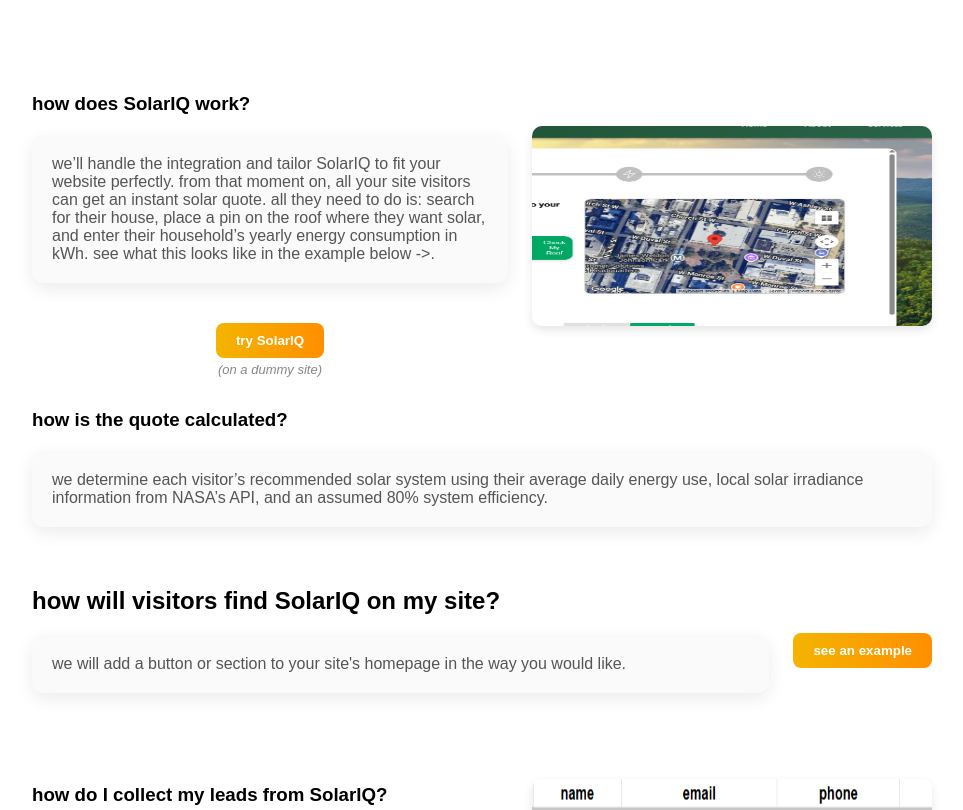
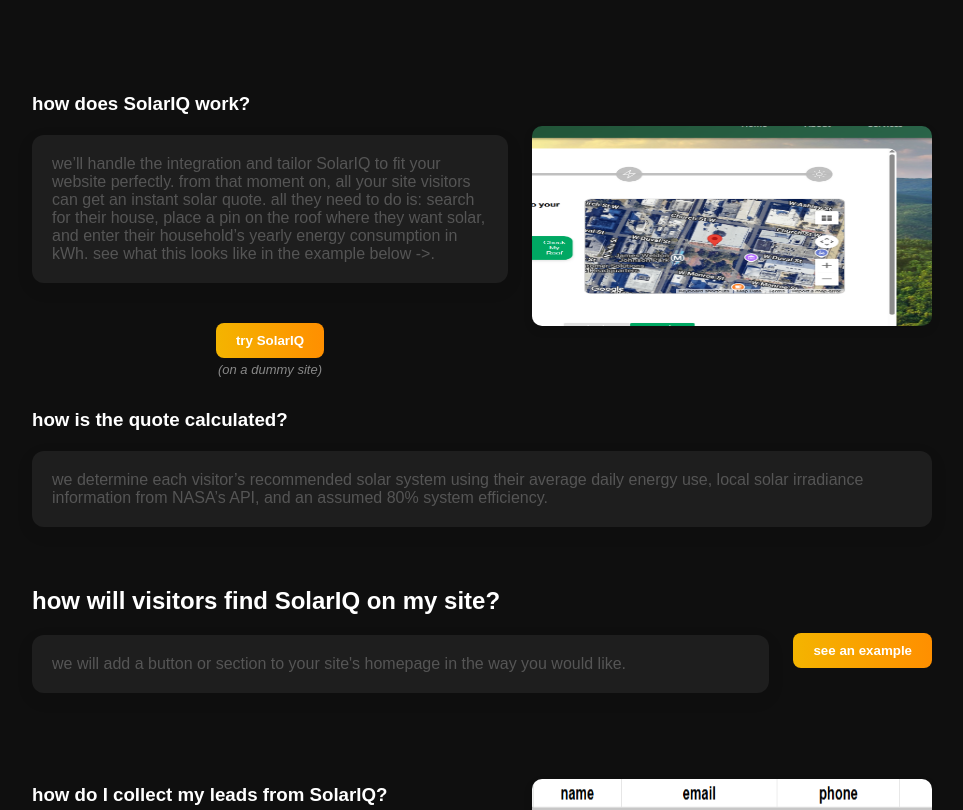
Before and after one commit to cheoomes/sqServer, a Next.js app: page / in a window 1280 px wide. Shown: the part 442-1252 px from the top of the page, without its empty margins (158-1121 px from the left). Built offline with nearby package versions, Linux system fonts and the light colour scheme.

Commit message:
minro api tweaks - no more light mode

```diff
--- a/middleware.ts
+++ b/middleware.ts
@@ -1,10 +1,6 @@
 import { NextResponse, NextRequest } from "next/server";
 
-const allowedOrigins = [
-    "http://localhost:3001",
-    "https://solariq.app",
-    "https://widget.solariq.app",
-];
+const allowedOrigins = ["http://localhost:3001", "https://widget.solariq.app"];
 const corsOptions = {
     "Access-Control-Allow-Methods": "GET, POST, PUT, DELETE, OPTIONS",
     "Access-Control-Allow-Headers": "Content-Type, Authorization",
--- a/src/media/global.css
+++ b/src/media/global.css
@@ -3,22 +3,11 @@
 @tailwind utilities; */
 
 :root {
-    --foreground-rgb: 0, 0, 0; /* black text */
-    --background-start-rgb: 255, 255, 255; /* white background */
-    --background-end-rgb: 255, 255, 255;
-    /* unified surface/white color used across the site */
+    --foreground-rgb: 255, 255, 255;
+    --background-start-rgb: 15, 15, 15;
+    --background-end-rgb: 15, 15, 15;
     --surface-rgb: 255, 255, 255;
-    /* card background (slightly different from page background) */
-    --card-bg-rgb: 250, 250, 250;
-}
-
-@media (prefers-color-scheme: dark) {
-    :root {
-        --foreground-rgb: 255, 255, 255;
-        --background-start-rgb: 15, 15, 15;
-        --background-end-rgb: 15, 15, 15;
-        --card-bg-rgb: 30, 30, 30;
-    }
+    --card-bg-rgb: 30, 30, 30;
 }
 
 body {
--- a/src/pages/api/public/getSettings.ts
+++ b/src/pages/api/public/getSettings.ts
@@ -6,7 +6,7 @@
     res: NextApiResponse,
 ) {
     // CORS headers
-    res.setHeader("Access-Control-Allow-Origin", "https://widget.solariq.app/");
+    res.setHeader("Access-Control-Allow-Origin", "https://widget.solariq.app");
     res.setHeader("Access-Control-Allow-Methods", "PUT, OPTIONS");
     res.setHeader("Access-Control-Allow-Headers", "Content-Type, x-api-key");
 
--- a/src/pages/api/public/putQuote.ts
+++ b/src/pages/api/public/putQuote.ts
@@ -10,7 +10,7 @@
     res: NextApiResponse,
 ) {
     // CORS headers
-    res.setHeader("Access-Control-Allow-Origin", "https://widget.solariq.app/");
+    res.setHeader("Access-Control-Allow-Origin", "https://widget.solariq.app");
     res.setHeader("Access-Control-Allow-Methods", "PUT, OPTIONS");
     res.setHeader("Access-Control-Allow-Headers", "Content-Type, x-api-key");
 
```
